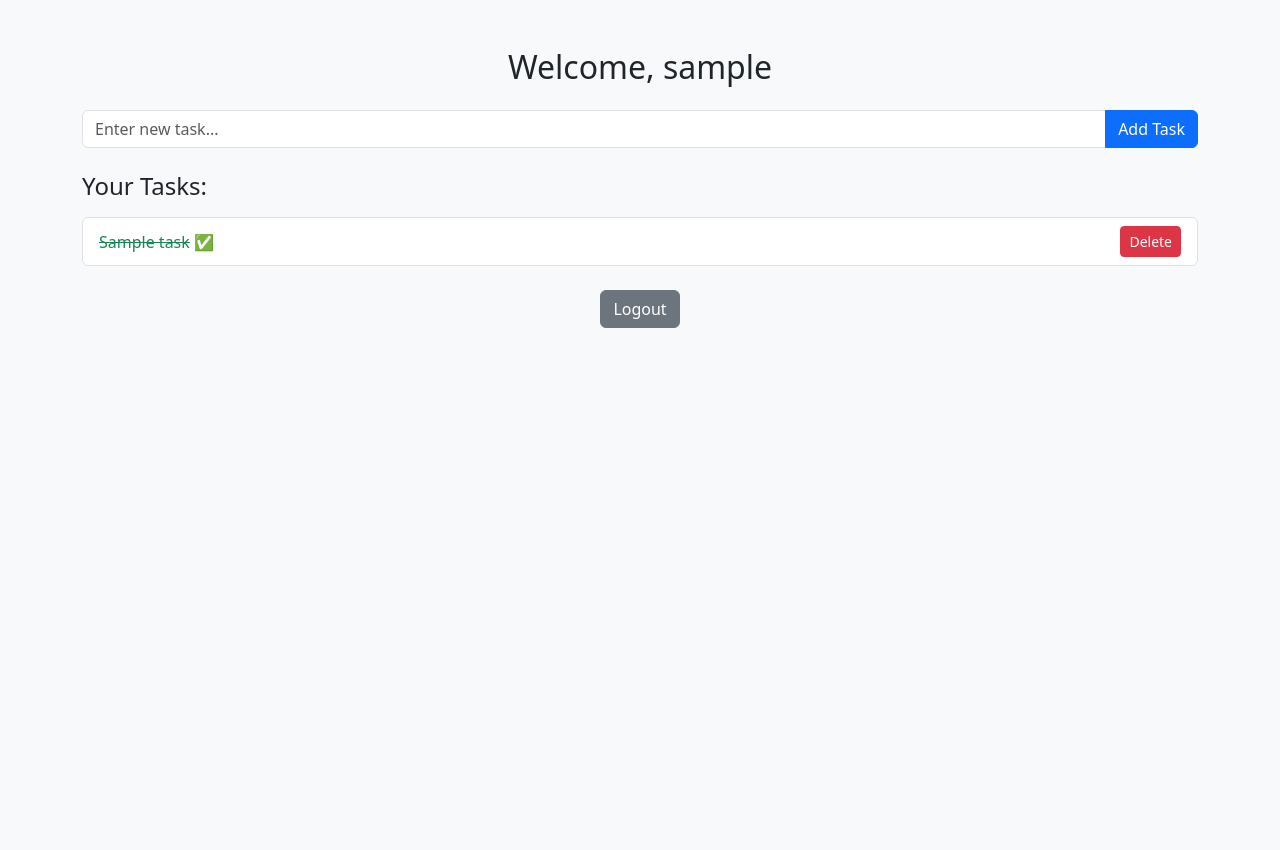
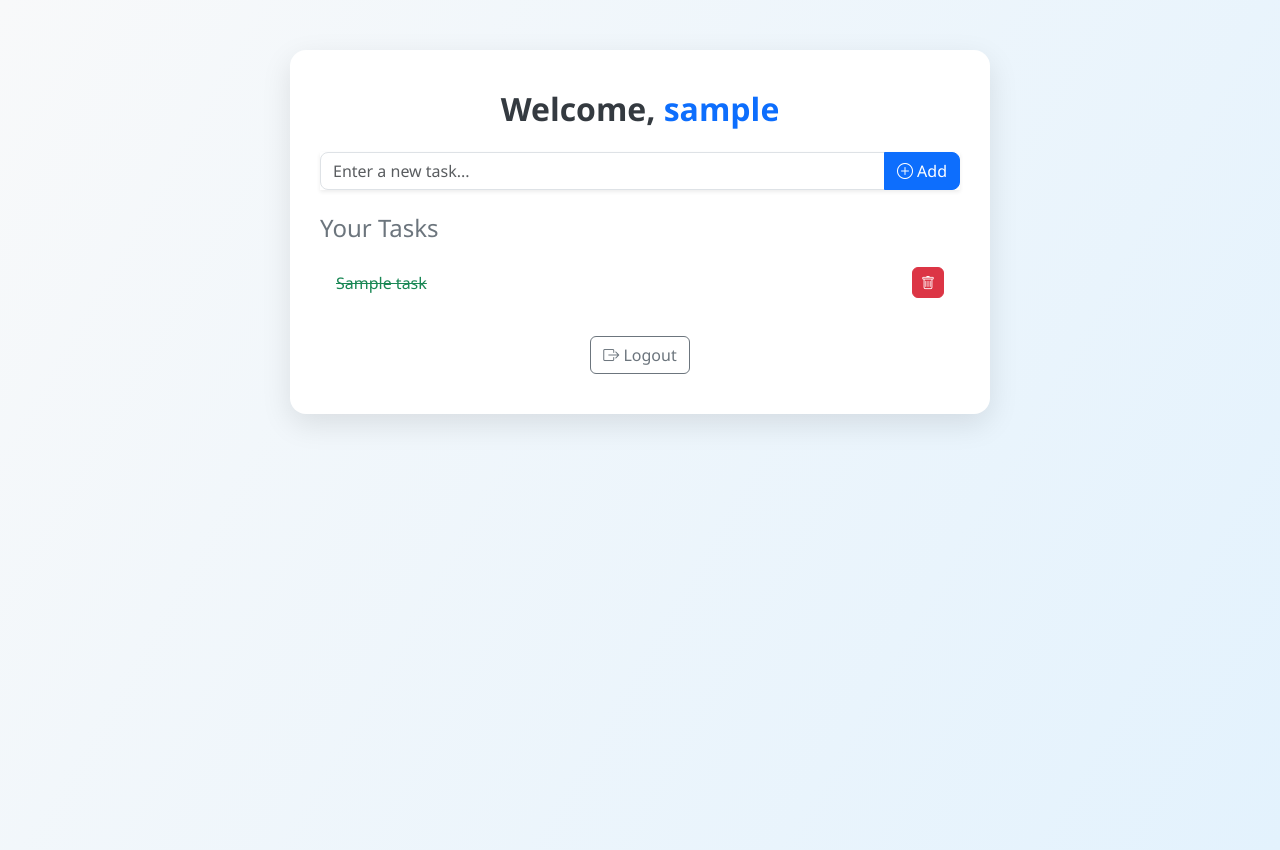
Before and after one commit to ajaybabu-1117/student-task-manager, a Flask app: template templates/dashboard.html in a window 1280 px wide. Before the commit the page ends 328 px from the top, so only its background shows below. Run offline with Flask 3, Linux system fonts and the light colour scheme; the visitor is signed in with stand-in values (Sample User, id 1); the template is opened without the code that fills it: most values are stand-ins (such as "Sample title", 1, 10 or a date in 2020).

Commit message:
Update dashboard.html

```diff
--- a/templates/dashboard.html
+++ b/templates/dashboard.html
@@ -1,46 +1,121 @@
 <!DOCTYPE html>
-<html>
+<html lang="en">
 <head>
+  <meta charset="UTF-8">
   <title>Dashboard</title>
+  <meta name="viewport" content="width=device-width, initial-scale=1.0">
+
+  <!-- Bootstrap 5 -->
   <link href="https://cdn.jsdelivr.net/npm/bootstrap@5.3.0/dist/css/bootstrap.min.css" rel="stylesheet">
+
+  <!-- Bootstrap Icons -->
+  <link href="https://cdn.jsdelivr.net/npm/bootstrap-icons@1.10.5/font/bootstrap-icons.css" rel="stylesheet">
+
+  <style>
+    body {
+      background: linear-gradient(120deg, #f8f9fa, #e3f2fd);
+      min-height: 100vh;
+      font-family: 'Segoe UI', sans-serif;
+    }
+
+    .dashboard-container {
+      max-width: 700px;
+      margin: 50px auto;
+      background-color: #ffffff;
+      padding: 40px 30px;
+      border-radius: 16px;
+      box-shadow: 0 10px 30px rgba(0, 0, 0, 0.1);
+    }
+
+    h2 {
+      font-weight: 600;
+      color: #343a40;
+    }
+
+    .input-group input {
+      border-top-left-radius: 8px;
+      border-bottom-left-radius: 8px;
+    }
+
+    .input-group .btn {
+      border-top-right-radius: 8px;
+      border-bottom-right-radius: 8px;
+    }
+
+    .list-group-item {
+      border: none;
+      border-bottom: 1px solid #dee2e6;
+    }
+
+    .list-group-item:last-child {
+      border-bottom: none;
+    }
+
+    .list-group-item:hover {
+      background-color: #f1f3f5;
+    }
+
+    .btn-sm {
+      border-radius: 6px;
+    }
+
+    .logout-btn {
+      margin-top: 30px;
+    }
+
+    .task-done {
+      text-decoration: line-through;
+      color: #198754;
+      font-weight: 500;
+    }
+
+    .no-tasks {
+      color: #6c757d;
+      text-align: center;
+      padding: 20px 0;
+    }
+  </style>
 </head>
-<body class="bg-light">
-  <div class="container mt-5">
-    <h2 class="mb-4 text-center">Welcome, {{ session['user'] }}</h2>
+<body>
+  <div class="dashboard-container">
+    <h2 class="mb-4 text-center">Welcome, <span class="text-primary">{{ session['user'] }}</span></h2>
 
     <form method="POST" action="/add-task" class="mb-4">
-      <div class="input-group">
-        <input type="text" name="task" class="form-control" placeholder="Enter new task..." required>
-        <button type="submit" class="btn btn-primary">Add Task</button>
+      <div class="input-group shadow-sm">
+        <input type="text" name="task" class="form-control" placeholder="Enter a new task..." required>
+        <button type="submit" class="btn btn-primary"><i class="bi bi-plus-circle"></i> Add</button>
       </div>
     </form>
 
-    <h4 class="mb-3">Your Tasks:</h4>
+    <h4 class="mb-3 text-secondary">Your Tasks</h4>
     <ul class="list-group">
       {% for task in tasks %}
         <li class="list-group-item d-flex justify-content-between align-items-center">
           <div>
             {% if task['status'] == 'Done' %}
-              <span class="text-success"><s>{{ task['task'] }}</s> ✅</span>
+              <span class="task-done">{{ task['task'] }}</span>
             {% else %}
               {{ task['task'] }}
             {% endif %}
           </div>
           <div>
             {% if task['status'] != 'Done' %}
-              <a href="/mark-done/{{ task['id'] }}" class="btn btn-sm btn-success me-2">Mark Done</a>
+              <a href="/mark-done/{{ task['id'] }}" class="btn btn-sm btn-success me-2"><i class="bi bi-check-lg"></i></a>
             {% endif %}
-            <a href="/delete-task/{{ task['id'] }}" class="btn btn-sm btn-danger">Delete</a>
+            <a href="/delete-task/{{ task['id'] }}" class="btn btn-sm btn-danger"><i class="bi bi-trash"></i></a>
           </div>
         </li>
       {% else %}
-        <li class="list-group-item text-muted text-center">No tasks yet!</li>
+        <li class="list-group-item no-tasks">No tasks yet. Start by adding one above.</li>
       {% endfor %}
     </ul>
 
-    <div class="mt-4 text-center">
-      <a href="/logout" class="btn btn-secondary">Logout</a>
+    <div class="text-center logout-btn">
+      <a href="/logout" class="btn btn-outline-secondary"><i class="bi bi-box-arrow-right"></i> Logout</a>
     </div>
   </div>
+
+  <!-- Bootstrap JS -->
+  <script src="https://cdn.jsdelivr.net/npm/bootstrap@5.3.0/dist/js/bootstrap.bundle.min.js"></script>
 </body>
 </html>
```
